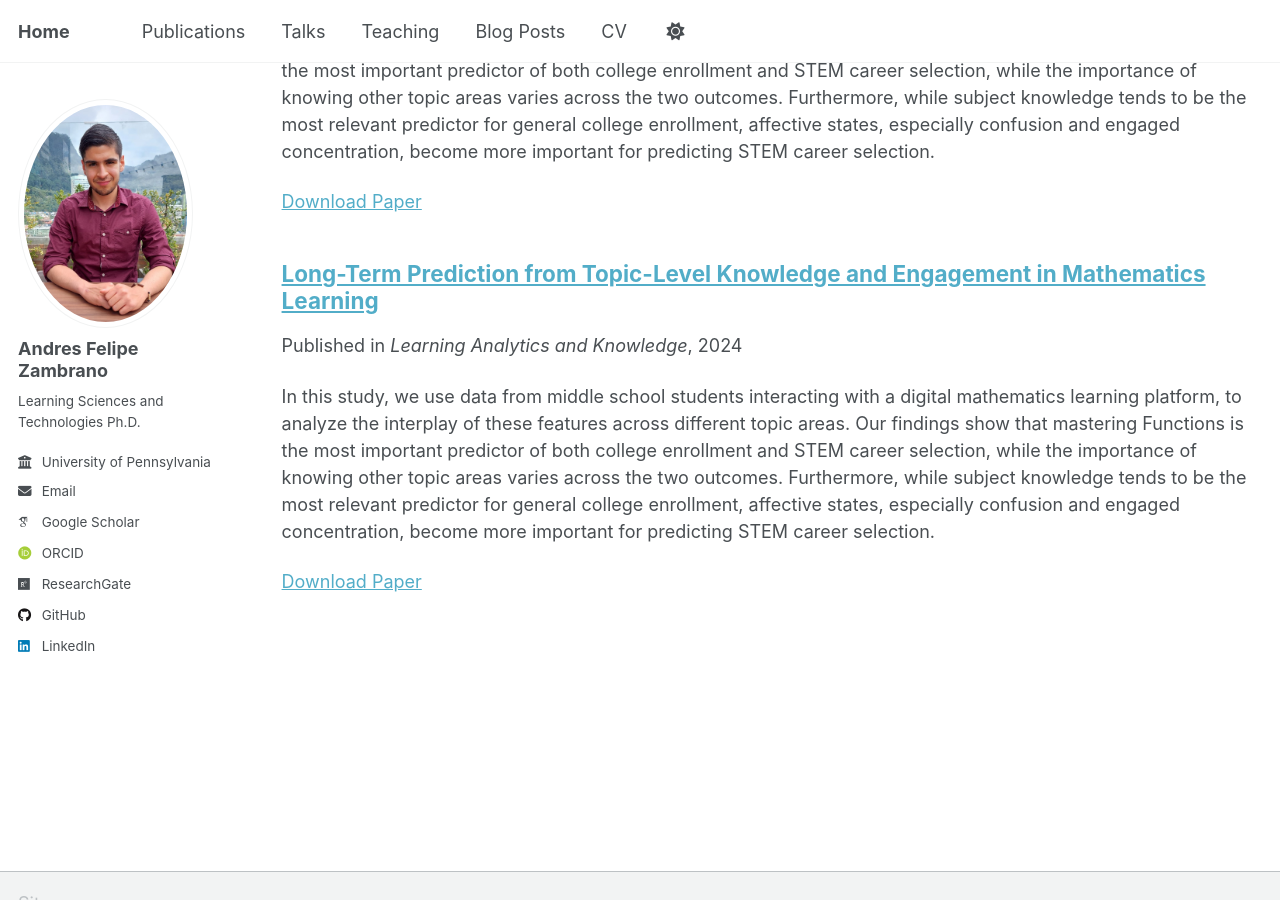
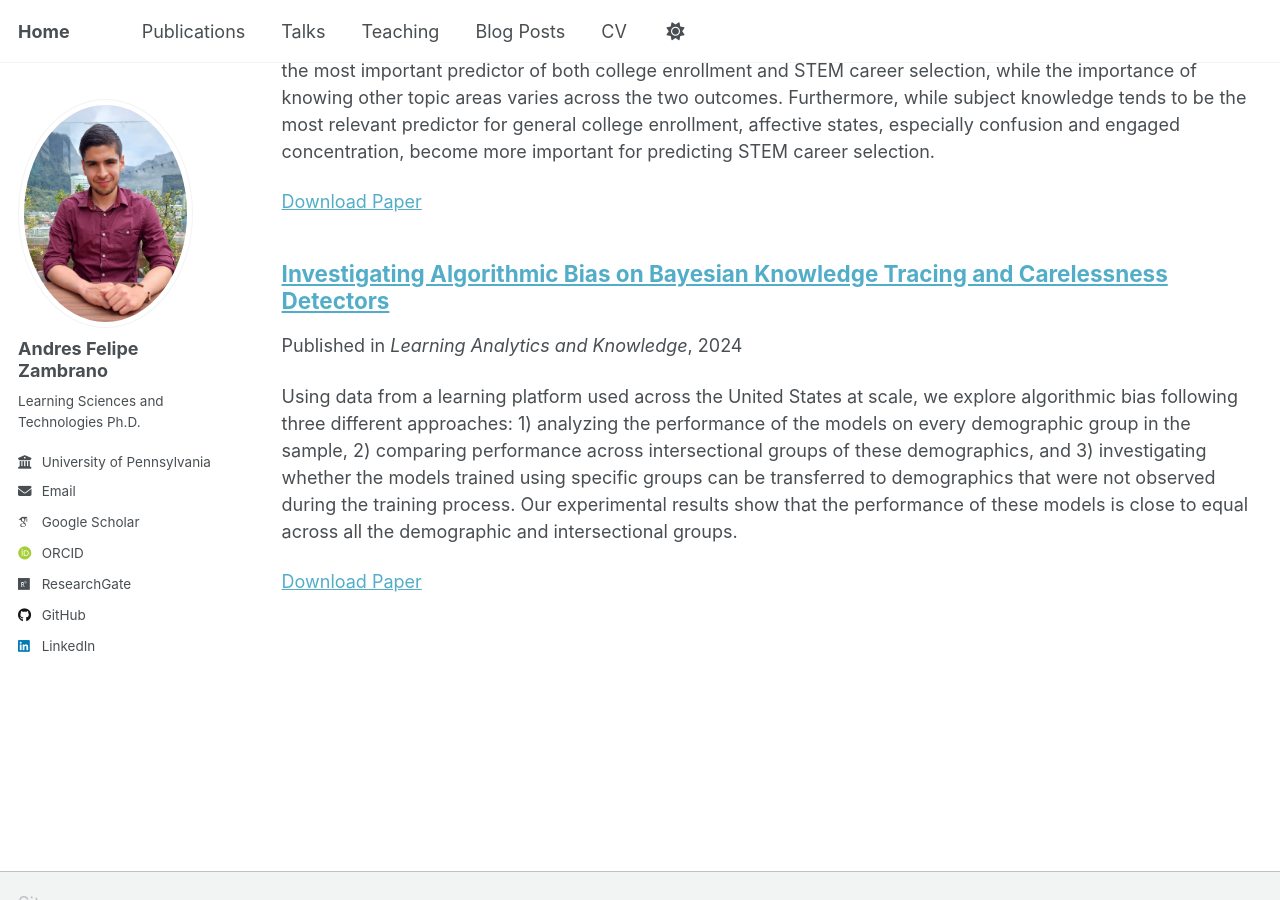
Before and after one commit to afzambrano/afzambrano.github.io, a Jekyll site: the page built from _pages/publications.html, in a window 1280 px wide and 900 px high, scrolled down 5889 px. Built offline with Jekyll 4.4.1, drawn with Linux system fonts in a browser that asks for light colours; some web fonts are replaced; a script that is not in the unit is left out.

Commit message:
Update 2024-lak-bkt-bias.md

```diff
--- a/_publications/2024-lak-bkt-bias.md
+++ b/_publications/2024-lak-bkt-bias.md
@@ -1,14 +1,14 @@
 ---
-title: "Long-Term Prediction from Topic-Level Knowledge and Engagement in Mathematics Learning"
+title: "Investigating Algorithmic Bias on Bayesian Knowledge Tracing and Carelessness Detectors"
 collection: publications
 category: conferences
-permalink: /publication/2024-lak-math-prediction
-excerpt: 'In this study, we use data from middle school students interacting with a digital mathematics learning platform, to analyze the interplay of these features across different topic areas. Our findings show that mastering Functions is the most important predictor of both college enrollment and STEM career selection, while the importance of knowing other topic areas varies across the two outcomes. Furthermore, while subject knowledge tends to be the most relevant predictor for general college enrollment, affective states, especially confusion and engaged concentration, become more important for predicting STEM career selection.'
+permalink: /publication/2024-lak-bkt-bias
+excerpt: 'Using data from a learning platform used across the United States at scale, we explore algorithmic bias following three different approaches: 1) analyzing the performance of the models on every demographic group in the sample, 2) comparing performance across intersectional groups of these demographics, and 3) investigating whether the models trained using specific groups can be transferred to demographics that were not observed during the training process. Our experimental results show that the performance of these models is close to equal across all the demographic and intersectional groups.'
 date: 2024-03-18
 venue: 'Learning Analytics and Knowledge'
-paperurl: 'https://dl.acm.org/doi/abs/10.1145/3636555.3636851'
+paperurl: 'https://dl.acm.org/doi/abs/10.1145/3636555.3636890'
 ---
 
-During middle school, students' learning experiences begin to influence their future decisions about college enrollment and career selection. Prior research indicates that both knowledge gained and the disengagement and affect experienced during this period are predictors of these future outcomes. However, this past research has investigated affect, disengagement, and knowledge in an overall fashion–looking at the average manifestation of these constructs across all topics studied across a year of mathematics. It may be that some mathematics topics are more associated with these outcomes than others. In this study, we use data from middle school students interacting with a digital mathematics learning platform, to analyze the interplay of these features across different topic areas. Our findings show that mastering Functions is the most important predictor of both college enrollment and STEM career selection, while the importance of knowing other topic areas varies across the two outcomes. Furthermore, while subject knowledge tends to be the most relevant predictor for general college enrollment, affective states, especially confusion and engaged concentration, become more important for predicting STEM career selection.
+In today's data-driven educational technologies, algorithms have a pivotal impact on student experiences and outcomes. Therefore, it is critical to take steps to minimize biases, to avoid perpetuating or exacerbating inequalities. In this paper, we investigate the degree to which algorithmic biases are present in two learning analytics models: knowledge estimates based on Bayesian Knowledge Tracing (BKT) and carelessness detectors. Using data from a learning platform used across the United States at scale, we explore algorithmic bias following three different approaches: 1) analyzing the performance of the models on every demographic group in the sample, 2) comparing performance across intersectional groups of these demographics, and 3) investigating whether the models trained using specific groups can be transferred to demographics that were not observed during the training process. Our experimental results show that the performance of these models is close to equal across all the demographic and intersectional groups. These findings establish the feasibility of validating educational algorithms for intersectional groups and indicate that these algorithms can be fairly used for diverse students at scale.
 
-[Download Paper](https://dl.acm.org/doi/abs/10.1145/3636555.3636851)
+[Download Paper](https://dl.acm.org/doi/abs/10.1145/3636555.3636890)
```
